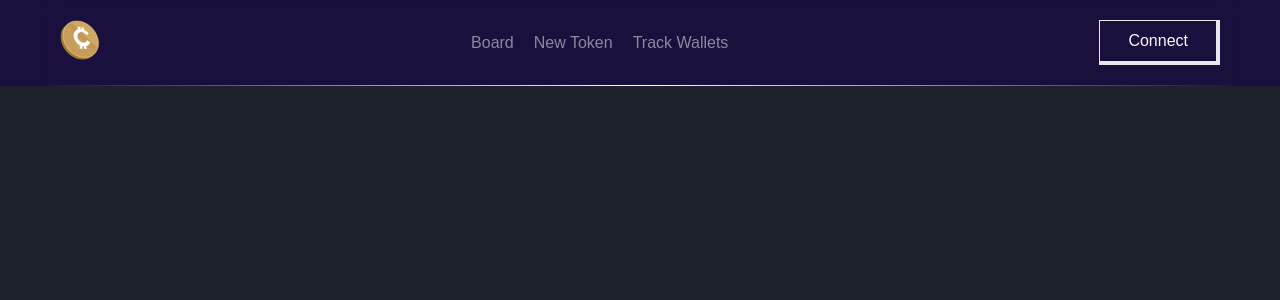
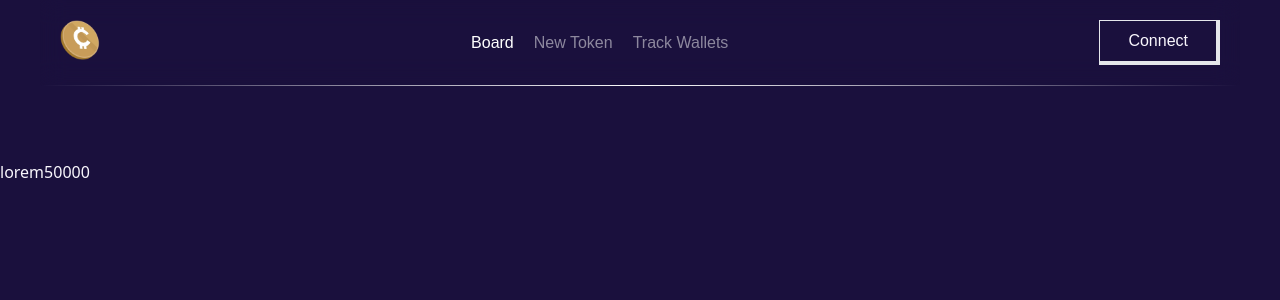
Before and after one commit to SiamShekh/pump.fun, a React (Vite) app: page / in a window 1280 px wide. Shown: the top 300 px of the page. Built offline with nearby package versions, Linux system fonts and the light colour scheme; a web font is replaced by a local one.

Commit message:
stikcy positoned fixed seted

```diff
--- a/src/components/layouts/MainLayouts.jsx
+++ b/src/components/layouts/MainLayouts.jsx
@@ -3,11 +3,14 @@ import Navbar from "../ui/Navbar";
 
 const MainLayouts = () => {
     return (
-        <div data-theme="synthwave" className="mx-auto">
-            <nav>
+        <div data-theme="synthwave" className="mx-auto h-screen">
+            <nav className="max-h-[20vh] fixed top-0 w-full">
                 <Navbar />
             </nav>
-            <Outlet />
+
+            <section className="pt-[20vh]">
+                <Outlet />
+            </section>
         </div>
     );
 };
--- a/src/components/ui/Navbar.jsx
+++ b/src/components/ui/Navbar.jsx
@@ -7,11 +7,11 @@ const Navbar = () => {
             <div className="backdrop-blur-md w-full p-5 flex justify-between font-tektur">
                 <img src={icons} alt="logos" className="size-10" />
                 <div className="flex items-center gap-5">
-                    <NavLink to={'/'} className={({ isActive }) => `text-opacity-50 text-white ${isActive && 'text-opacity-100'}`}>Board</NavLink>
+                    <NavLink to={'/'} className={({ isActive }) => `${isActive ? 'text-opacity-100 text-white' : 'text-white text-opacity-50 '}`}>Board</NavLink>
 
-                    <NavLink to={'/create'} className={({ isActive }) => `text-opacity-50 text-white ${isActive && 'text-opacity-100'}`}>New Token</NavLink>
+                    <NavLink to={'/create'} className={({ isActive }) => `${isActive ? 'text-opacity-100 text-white' : 'text-white text-opacity-50 '}`}>New Token</NavLink>
 
-                    <NavLink to={'/track'} className={({ isActive }) => `text-opacity-50 text-white ${isActive && 'text-opacity-100'}`}>Track Wallets</NavLink>
+                    <NavLink to={'/track'} className={({ isActive }) => `${isActive ? 'text-opacity-100 text-white' : 'text-white text-opacity-50 '}`}>Track Wallets</NavLink>
                 </div>
 
                 <button className="border h-fit my-auto px-7 py-2 border-b-4 border-r-4">Connect</button>
--- a/src/pages/Home.jsx
+++ b/src/pages/Home.jsx
@@ -3,7 +3,7 @@ import React from 'react';
 const Home = () => {
     return (
         <div>
-
+            lorem50000
         </div>
     );
 };
```
